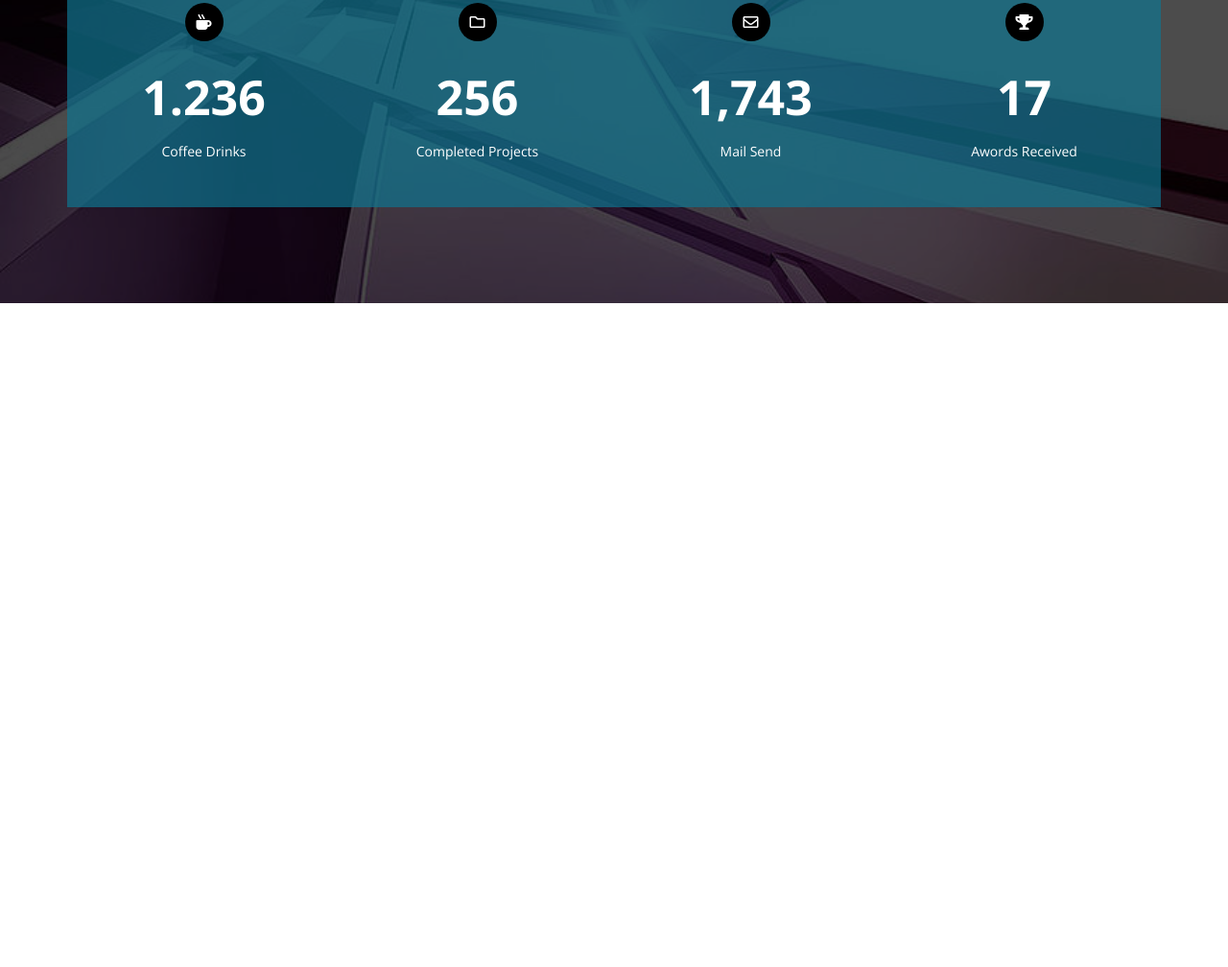
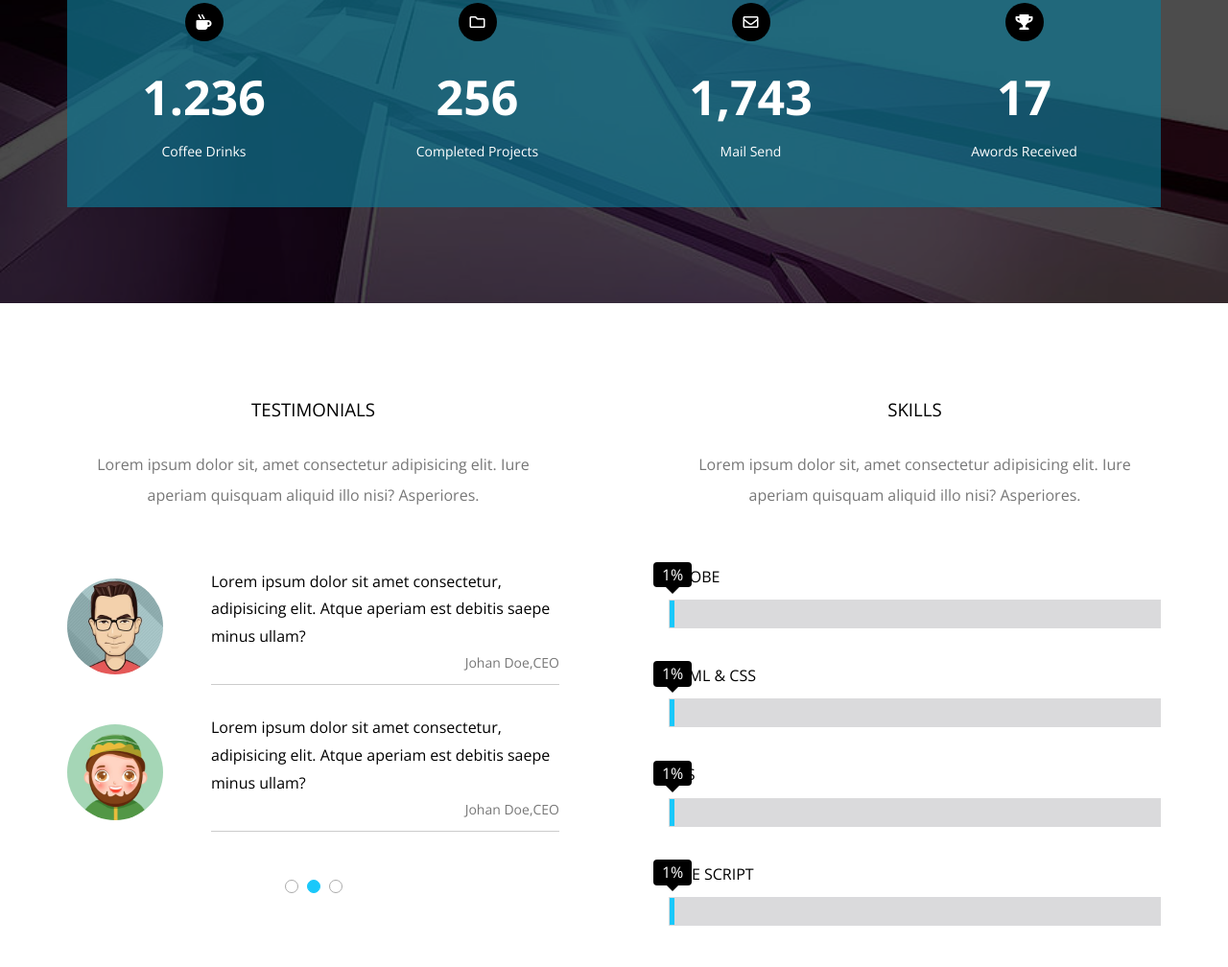
Before and after one commit to Amjad-Bali/Kasper-Template, a plain HTML site: page index.html in a window 1280 px wide. Shown: the part 4704-5712 px from the top of the page at 96% size. Before the commit the page ends 5020 px from the top, so only its background shows below. Drawn offline with nearby package versions, Linux system fonts and the light colour scheme.

Commit message:
Create skills section

```diff
--- a/css/Kasper.css
+++ b/css/Kasper.css
@@ -619,3 +619,121 @@ header .container nav .form i {
 	font-size: 14px;
 }
 /* End State Section */
+/* Start Skills Section */
+.our-skills {
+	padding-top: var(--section-padding);
+	padding-bottom: var(--section-padding);
+}
+.our-skills .container {
+	display: flex;
+	justify-content: space-between;
+	flex-wrap: wrap;
+}
+
+@media (min-width: 992px) {
+	.our-skills .container > div {
+		flex-basis: 45%;
+	}
+}
+.our-skills .container > div > h3 {
+	font-weight: normal;
+	text-transform: uppercase;
+	margin: 0 0 30px;
+	text-align: center;
+}
+.our-skills .container > div > p {
+	color: #777;
+	line-height: 2;
+	margin-bottom: 60px;
+	text-align: center;
+}
+
+.our-skills .testimonials .content {
+	display: flex;
+	align-items: center;
+	margin-bottom: 30px;
+}
+.our-skills .testimonials .content img {
+	width: 100px;
+	margin-right: 50px;
+	border-radius: 50%;
+}
+@media (max-width: 767px) {
+	.our-skills .testimonials .content {
+		flex-direction: column;
+		text-align: center;
+	}
+	.our-skills .testimonials .content img {
+		margin: 0 auto 20px;
+	}
+}
+.our-skills .testimonials .content .text {
+	line-height: 1.8;
+	border-bottom: 1px solid #ccc;
+}
+.our-skills .testimonials .content .text p {
+	text-align: right;
+	color: #777;
+	font-size: 14px;
+	margin-bottom: 10px;
+}
+.our-skills .testimonials .bullets {
+	display: flex;
+	justify-content: space-between;
+	align-items: center;
+	max-width: 60px;
+	margin: 50px auto;
+}
+.our-skills .testimonials .bullets li {
+	width: 14px;
+	height: 14px;
+	border-radius: 50%;
+	border: 1px solid #aaa;
+}
+.our-skills .testimonials .bullets li.active {
+	background-color: var(--main-color);
+	border-color: var(--main-color);
+}
+
+.our-skills .skills .prog-holder {
+	margin-bottom: 40px;
+}
+.our-skills .skills .prog-holder h4 {
+	text-transform: uppercase;
+	font-weight: normal;
+	margin-bottom: 15px;
+}
+.our-skills .skills .prog {
+	height: 30px;
+	border: 1px solid #dadadc;
+	background-color: #dadadc;
+	/* position: relative */
+}
+.our-skills .skills .prog span {
+	position: relative;
+	background-color: var(--main-color);
+	height: 100%;
+	display: block;
+}
+.our-skills .skills .prog span::before {
+	content: attr(data-progress);
+	position: absolute;
+	background-color: black;
+	color: white;
+	padding: 4px 0;
+	width: 40px;
+	text-align: center;
+	top: -40px;
+	right: -18px;
+	border-radius: 4px;
+}
+.our-skills .skills .prog span::after {
+	content: "";
+	position: absolute;
+	top: -15px;
+	right: -6px;
+	border-style: solid;
+	border-width: 8px;
+	border-color: black transparent transparent transparent;
+}
+/* End Skills Section */
--- a/index.html
+++ b/index.html
@@ -250,5 +250,68 @@
   </div>
 </div>
 <!-- End State Section -->
+<!-- Start Skills Section -->
+<div class="our-skills">
+  <div class="container">
+      <div class="testimonials">
+          <h3>Testimonials</h3>
+          <p>Lorem ipsum dolor sit, amet consectetur adipisicing elit. Iure aperiam quisquam aliquid illo nisi?
+              Asperiores.</p>
+          <div class="content">
+              <img src="./image/skills-01.jpg" alt="">
+              <div class="text">
+                  Lorem ipsum dolor sit amet consectetur, adipisicing elit. Atque aperiam est debitis saepe minus
+                  ullam?
+                  <p>Johan Doe,CEO</p>
+              </div>
+          </div>
+          <div class="content">
+              <img src="./image/skills-02.jpg" alt="">
+              <div class="text">
+                  Lorem ipsum dolor sit amet consectetur, adipisicing elit. Atque aperiam est debitis saepe minus
+                  ullam?
+                  <p>Johan Doe,CEO</p>
+              </div>
+          </div>
+          <ul class="bullets">
+              <li></li>
+              <li class="active"></li>
+              <li></li>
+          </ul>
+      </div>
+
+      <div class="skills">
+          <h3>Skills</h3>
+          <p>Lorem ipsum dolor sit, amet consectetur adipisicing elit. Iure aperiam quisquam aliquid illo nisi?
+              Asperiores.</p>
+          <div class="prog-holder">
+              <h4>Adobe</h4>
+              <div class="prog">
+                  <span style="width: 1%;" data-progress="1%" data-progress2="90"></span>
+              </div>
+          </div>
+          <div class="prog-holder">
+              <h4>Html &amp; Css</h4>
+              <div class="prog">
+                  <span style="width: 1%;" data-progress="1%" data-progress2="80"></span>
+              </div>
+          </div>
+          <div class="prog-holder">
+              <h4>Css</h4>
+              <div class="prog">
+                  <span style="width: 1%;" data-progress="1%" data-progress2="70"></span>
+              </div>
+          </div>
+          <div class="prog-holder">
+              <h4>Jave Script</h4>
+              <div class="prog">
+                  <span style="width: 1%;" data-progress="1%" data-progress2="60"></span>
+              </div>
+          </div>
+
+      </div>
+  </div>
+</div>
+<!-- End Skills Section -->
 </body>
 </html>
```
